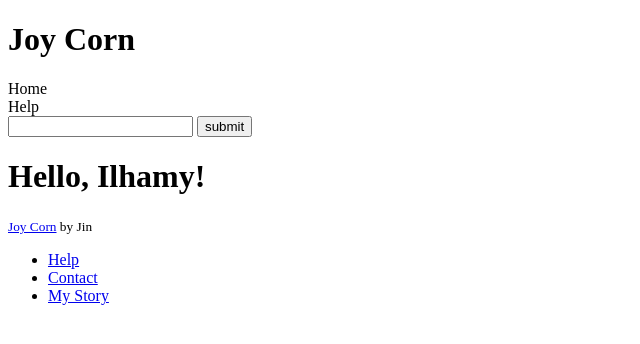
After one commit to UThoft/Joy_Corn, a Rails app: page / in a window 1280 px wide. The commit adds this page. Shown: the top 344 px of the page, without its empty margins (0-640 px from the left). Run offline with Rails 7, Linux system fonts and the light colour scheme; style sheets or scripts are compiled from the project's sources; some libraries are stand-ins or nearby versions.

Commit message:
Add shim for local view. rewrite application to enable header and footer

```diff
--- a/app/views/layouts/_footer.html.erb
+++ b/app/views/layouts/_footer.html.erb
@@ -5,8 +5,8 @@
   </small>
   <nav>
     <ul>
-      <li><%= link_to "Help", # %></li>
-      <li><%= link_to "Contact", # %></li>
+      <li><%= link_to "Help", '#' %></li>
+      <li><%= link_to "Contact", '#' %></li>
       <li><a href="http://ummu.tk/">My Story</a></li>
     </ul>
   </nav>
--- /dev/null
+++ b/app/views/layouts/_shim.html.erb
@@ -0,0 +1,5 @@
+<!--[if It IE 9]>
+<script
+        src = "http://html5shim.googlecode.com/svn/trunk/html5.js">
+</script>
+<![endif]-->
--- a/app/views/layouts/application.html.erb
+++ b/app/views/layouts/application.html.erb
@@ -5,12 +5,16 @@
   <%= stylesheet_link_tag    "application", media: "all", "data-turbolinks-track" => true %>
   <%= javascript_include_tag "application", "data-turbolinks-track" => true %>
   <%= csrf_meta_tags %>
+  <%= render 'layouts/shim' %>
 </head>
 <body>
-<% render 'layouts/header' %>
+<%= render 'layouts/header' %>
 
+<div class="container">
 <%= yield %>
 
-<% render 'layouts/footer' %>
+<%= render 'layouts/footer' %>
+</div>
+
 </body>
 </html>
--- /dev/null
+++ b/app/views/static_pages/index.html.erb
@@ -0,0 +1 @@
+<h1>Hello, Ilhamy!</h1>
--- a/config/routes.rb
+++ b/config/routes.rb
@@ -1,5 +1,5 @@
 JoyCorn::Application.routes.draw do
-  get "static_pages/home"
+  get "static_pages/index"
   get "static_pages/help"
   # The priority is based upon order of creation: first created -> highest priority.
   # See how all your routes lay out with "rake routes".
```
